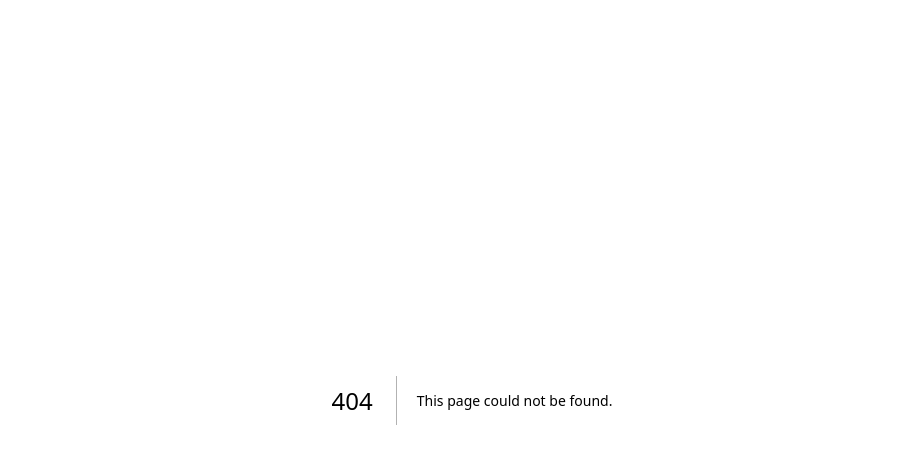
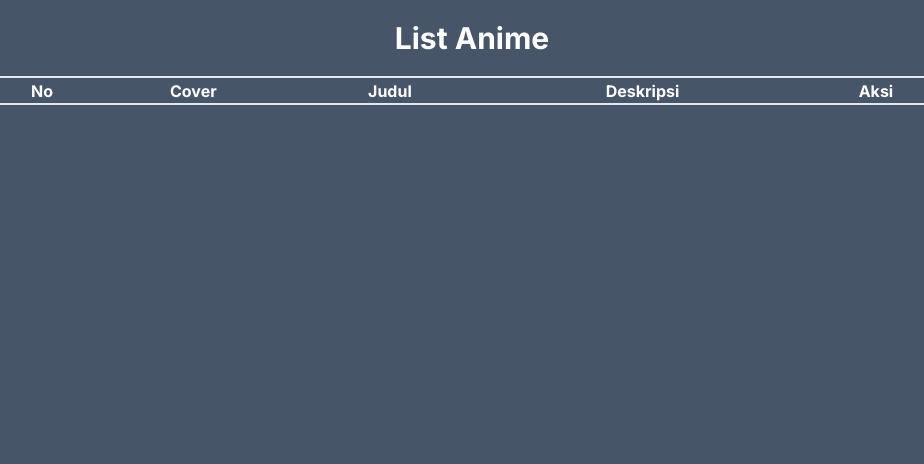
Before and after one commit to THERIZKY/osanagonime, a Next.js app: page /admin/anime in a window 1280 px wide. Before the commit this address had no page. Shown: the top 464 px of the page, without its empty margins (168-1092 px from the left). Built offline with nearby package versions, Linux system fonts and the light colour scheme.

Commit message:
testing layar buat video

```diff
--- /dev/null
+++ b/src/app/admin/anime/page.tsx
@@ -0,0 +1,27 @@
+export default function AdminAnime() {
+	return (
+		<>
+			<div className="w-screen min-h-screen bg-slate-600">
+				<div className="flex flex-col items-center">
+					<h1 className="p-5 text-3xl text-white font-bold">
+						List Anime
+					</h1>
+					<table className="border-y-2 w-3/4 text-center text-white">
+						<thead>
+							<tr>
+								<th>No</th>
+								<th>Cover</th>
+								<th>Judul</th>
+								<th>Deskripsi</th>
+								<th>Aksi</th>
+							</tr>
+						</thead>
+						<tbody>
+							<tr></tr>
+						</tbody>
+					</table>
+				</div>
+			</div>
+		</>
+	);
+}
--- a/src/app/anime/page.tsx
+++ b/src/app/anime/page.tsx
@@ -1,3 +1,4 @@
+import Video from "@/components/Elements/Video";
 import Navbar from "@/components/Layouts/Navbar";
 import Image from "next/image";
 
@@ -5,7 +6,10 @@ const Animelist = () => {
 	return (
 		<>
 			<Navbar></Navbar>
-			<div className="flex justify-center items-center ">
+			<div className="flex justify-center items-center">
+				<Video source="https://drive.google.com/file/d/1Xx5JZH_AMpHpgL9RDF7XwUB6aC_X9hGZ/preview"></Video>
+			</div>
+			{/* <div className="flex justify-center items-center ">
 				<div className="card">
 					<div className="w-[15rem] flex flex-col text-center  border-[2px] border-slate-950 overflow-hidden rounded-md ">
 						<div className="card-header flex justify-center border-b-2 ">
@@ -25,7 +29,9 @@ const Animelist = () => {
 						<div className="card-footer"></div>
 					</div>
 				</div>
-			</div>
+			</div> */}
 		</>
 	);
 };
+
+export default Animelist;
--- /dev/null
+++ b/src/components/Elements/Video.tsx
@@ -0,0 +1,17 @@
+const Video = ({ source }: any) => {
+	const link = `https://drive.google.com/file/d/1Xx5JZH_AMpHpgL9RDF7XwUB6aC_X9hGZ/preview`;
+	return (
+		<div>
+			<iframe
+				width={640}
+				height={480}
+				title="video-player"
+				src={source}
+				allow="autoplay"
+				allowFullScreen
+			></iframe>
+		</div>
+	);
+};
+
+export default Video;
```
